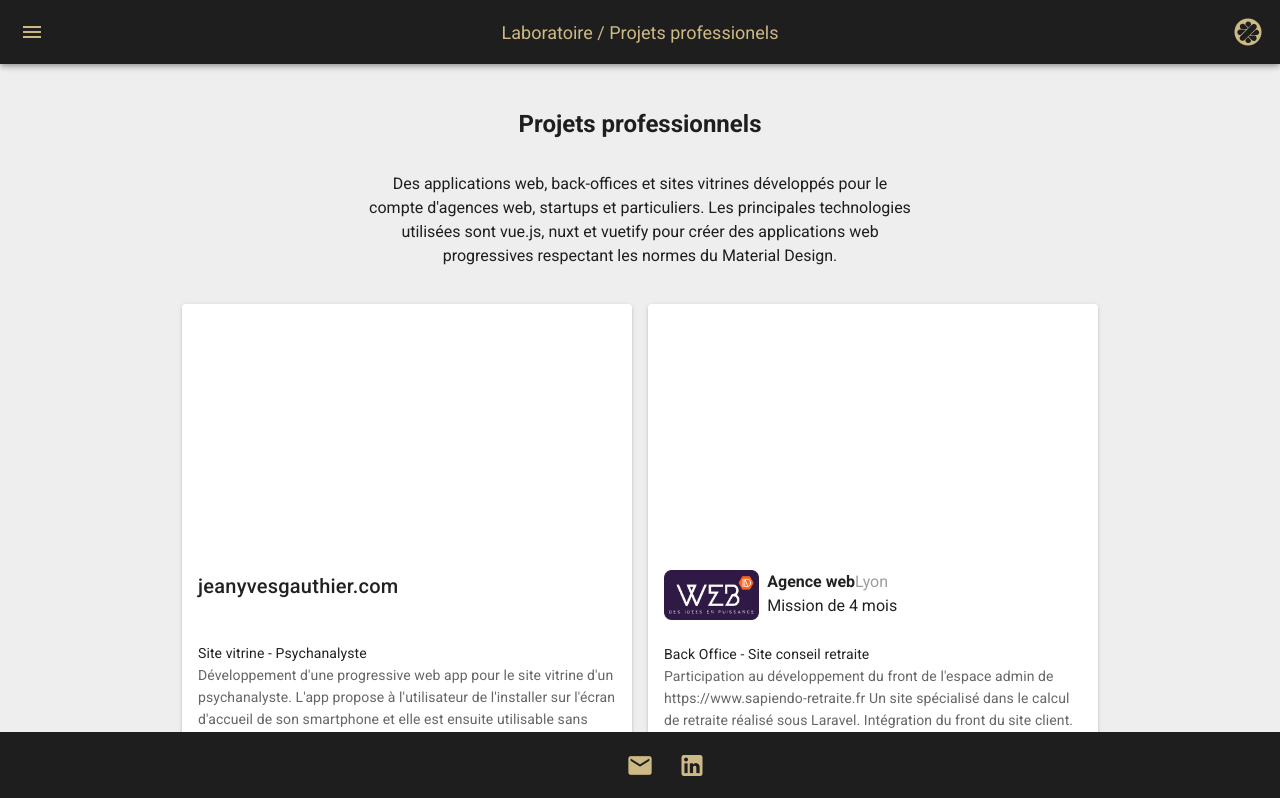
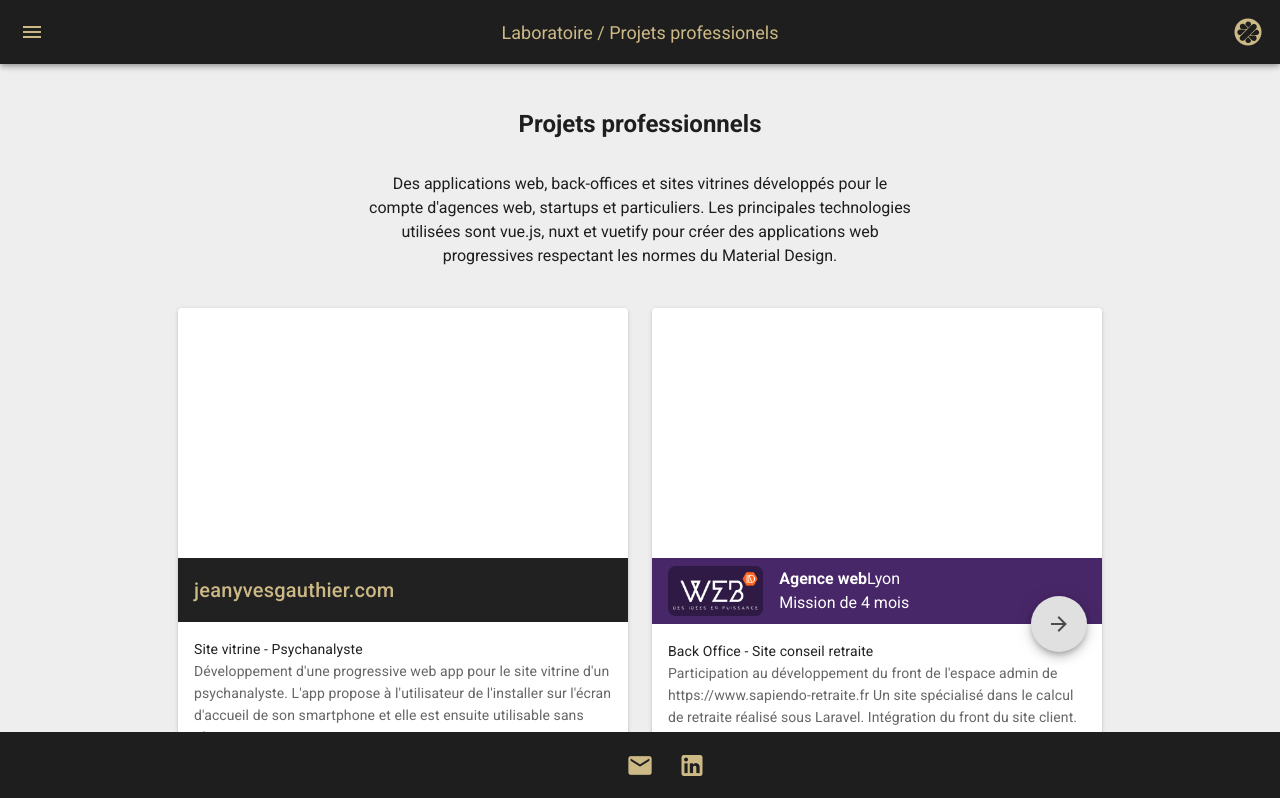
Before and after one commit to colinfaivre/LeLaboratoireDesPossibles, a Nuxt app: page /pro in a window 1280 px wide. Shown: the top 798 px of the page. Built offline with nearby package versions, Linux system fonts and the light colour scheme.

Commit message:
Add data in projects, restyle customer project cards

```diff
--- a/components/ProjectCards.vue
+++ b/components/ProjectCards.vue
@@ -3,7 +3,7 @@
 
         <v-card
             v-for="project in projects" :key="project.index"
-            class="ma-2"
+            class="ma-3"
             width="450"
             min-width="320"
         >
@@ -13,68 +13,68 @@
                 :src="require('@/assets/images/screenshots/' + project.screenshot )"
             >
             </v-img>
-            <div class="on-card">
-                <v-btn
-                    v-if="project.githubLink"
-                    :href="project.githubLink"
-                    target="_blank"
-                    large
-                    fab
-                    color="primary"
-                >
-                    <v-icon color="secondary">mdi-github-circle</v-icon>
-                </v-btn>
-                <v-btn
-                    v-if="project.webLink"
-                    :href="project.webLink"
-                    target="_blank"
-                    large
-                    fab
-                    color="primary"
-                >
-                    <v-icon color="secondary">mdi-arrow-right</v-icon>
-                </v-btn>
-                <v-btn
-                    v-if="project.bookLink"
-                    :href="project.bookLink"
-                    target="_blank"
-                    large
-                    fab
-                    color="primary"
-                >
-                    <v-icon color="secondary">mdi-book-open-page-variant</v-icon>
-                </v-btn>
-            </div>
 
             <v-card-title
                 v-if="!project.customer"
-                color="primary"
-                class="mb-6"
+                class="grey darken-4 secondary--text"
             >
                 {{ project.title }}
             </v-card-title>
 
             <div
                 v-if="project.customer"
-                class="mx-4 mt-4 customer"
+                class="px-4 py-2 customer"
+                :style="{backgroundColor: project.customer.backgroundColor}"
             >
-                <div class="d-flex">
-                    <a :href="project.customer.link" target="_blank">
+                <div class="d-flex align-center">
+                    <a :href="project.customer.link" target="_blank" class="d-flex align-center justify-center">
                         <img
                             :src="require('@/assets/images/customers/' + project.customer.logo)"
                             :alt="project.customer.name"
                             height="50px"
                         >
                     </a>
-                    <div class="customer-description ml-2">
+                    <div class="customer-description ml-4">
                         <strong>{{ project.customer.type }}</strong>
-                        <span class="grey--text">{{ project.customer.location }}</span>
+                        <span>{{ project.customer.location }}</span>
                         <br/>
-                        Mission de
+                        <span v-if="project.customer.duration === 1">Mission d' </span>
+                        <span v-else>Mission de </span>
                         {{ project.customer.duration }} mois
                     </div>
                 </div>
             </div>
+
+            <div class="on-card">
+                <v-btn
+                    v-if="project.githubLink"
+                    :href="project.githubLink"
+                    target="_blank"
+                    fab
+                    color="grey lighten-2"
+                >
+                    <v-icon color="primary lighten-2">mdi-github-circle</v-icon>
+                </v-btn>
+                <v-btn
+                    v-if="project.webLink"
+                    :href="project.webLink"
+                    target="_blank"
+                    fab
+                    color="grey lighten-2"
+                >
+                    <v-icon color="primary lighten-2">mdi-arrow-right</v-icon>
+                </v-btn>
+                <v-btn
+                    v-if="project.bookLink"
+                    :href="project.bookLink"
+                    target="_blank"
+                    fab
+                    color="grey lighten-2"
+                >
+                    <v-icon color="primary lighten-2">mdi-book-open-page-variant</v-icon>
+                </v-btn>
+            </div>
+
             <v-card-text>
                 <div class="text--primary">
                     {{ project.subtitle }}
@@ -124,7 +124,7 @@
     position: absolute;
     z-index: 2;
     right: 15px;
-    margin-top: -30px;
+    margin-top: -28px;
 }
 .project-text {
     height: 100px;
@@ -133,4 +133,7 @@
     color: #9e9e9e;
     font-size: 15px;
 }
+.customer-description {
+    color: white;
+}
 </style>
--- a/store/db.js
+++ b/store/db.js
@@ -183,14 +183,14 @@ const projects = [
         category: "pro",
         year: 2019,
         githubLink: null,
-        webLink: null,
+        webLink: "https://www.web-id.fr/",
         customer: {
             name: "WebId",
             type: "Agence web",
             location: "Lyon",
             duration: 4,
             logo: "webId.png",
-            link: "https://www.web-id.fr/"
+            backgroundColor: "#482768",
         }
     },
     {
@@ -205,14 +205,14 @@ const projects = [
         category: "pro",
         year: 2019,
         githubLink: null,
-        webLink: null,
+        webLink: "https://barnaby.club/",
         customer: {
             name: "Barnaby",
             type: "Startup",
             location: "Bruxelles",
             duration: 1,
             logo: "barnaby.png",
-            link: "https://barnaby.club/"
+            backgroundColor: "#909cf9",
         }
     },
     {
@@ -227,14 +227,14 @@ const projects = [
         category: "pro",
         year: 2019,
         githubLink: null,
-        webLink: null,
+        webLink: "https://www.myjungly.com",
         customer: {
             name: "MyJungly",
             type: "Agence web",
             location: "Paris",
             duration: 4,
             logo: "myJungly.png",
-            link: "https://www.myjungly.com"
+            backgroundColor: "#303030",
         }
     },
     {
@@ -250,14 +250,14 @@ const projects = [
         category: "pro",
         year: 2019,
         githubLink: null,
-        webLink: null,
+        webLink: "https://www.myjungly.com",
         customer: {
             name: "MyJungly",
             type: "Agence web",
             location: "Paris",
             duration: 3,
             logo: "myJungly.png",
-            link: "https://www.myjungly.com"
+            backgroundColor: "#303030",
         }
     },
     {
@@ -273,14 +273,14 @@ const projects = [
         category: "pro",
         year: 2018,
         githubLink: null,
-        webLink: null,
+        webLink: "https://antiopea.com/",
         customer: {
             name: "Antiopea",
             type: "Startup",
             location: "Paris",
             duration: 1,
             logo: "antiopea.png",
-            link: "https://antiopea.com/"
+            backgroundColor: "#965abf",
         }
     },
     {
@@ -295,7 +295,7 @@ const projects = [
         category: "pro",
         year: 2018,
         githubLink: null,
-        webLink: null,
+        webLink: "http://optiquebeaubreuil.com/",
     },
     {
         screenshot: "optiqueduhameau.png",
@@ -309,7 +309,7 @@ const projects = [
         category: "pro",
         year: 2018,
         githubLink: null,
-        webLink: null,
+        webLink: "http://optiqueduhameau.com/",
     },
     {
         screenshot: "marialagoutte.png",
@@ -338,8 +338,8 @@ const projects = [
         technos: [vue, nuxt, vuetify, sass, firebase, javascript, material, pwa],
         category: "perso",
         year: 2020,
-        githubLink: null,
-        webLink: null,
+        githubLink: "https://github.com/colinfaivre/LeLaboratoireDesPossibles",
+        webLink: "https://lelaboratoiredespossibles.com",
     },
     {
         screenshot: "colinfaivre.jpeg",
```
